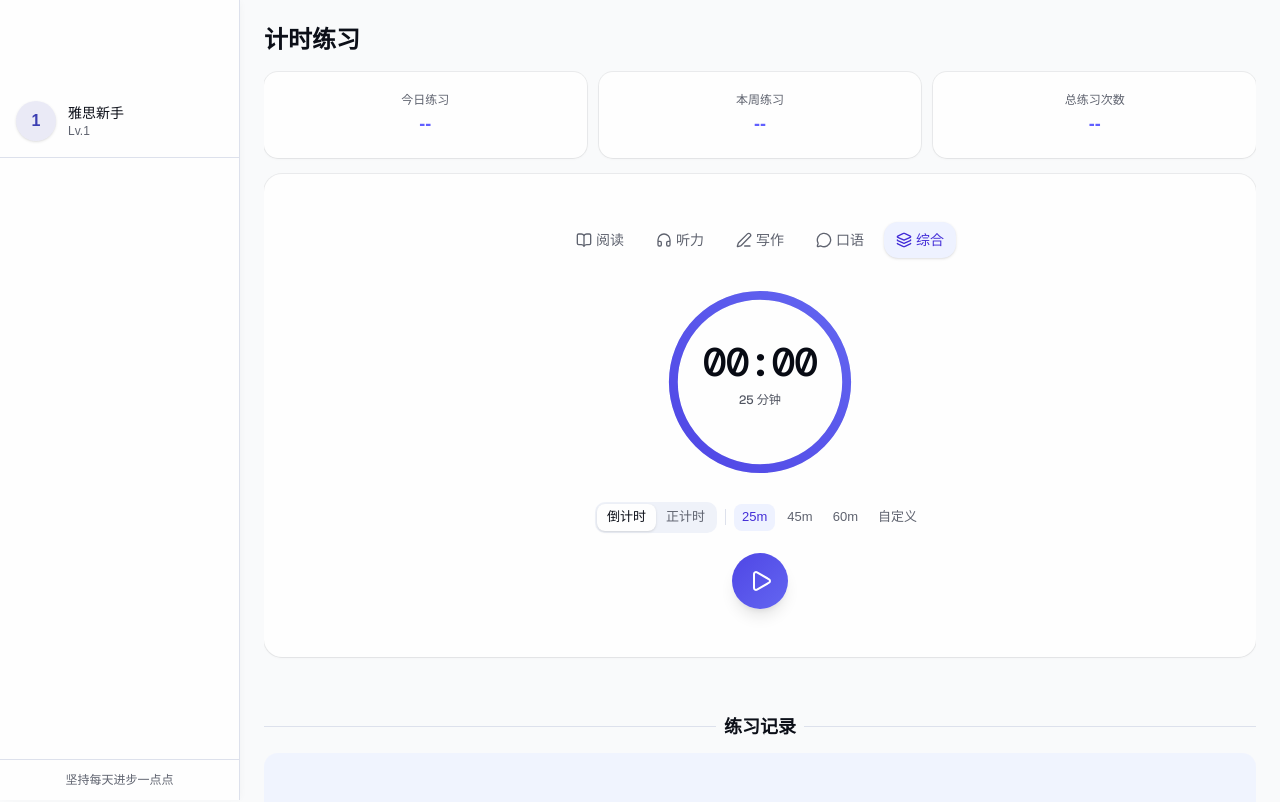
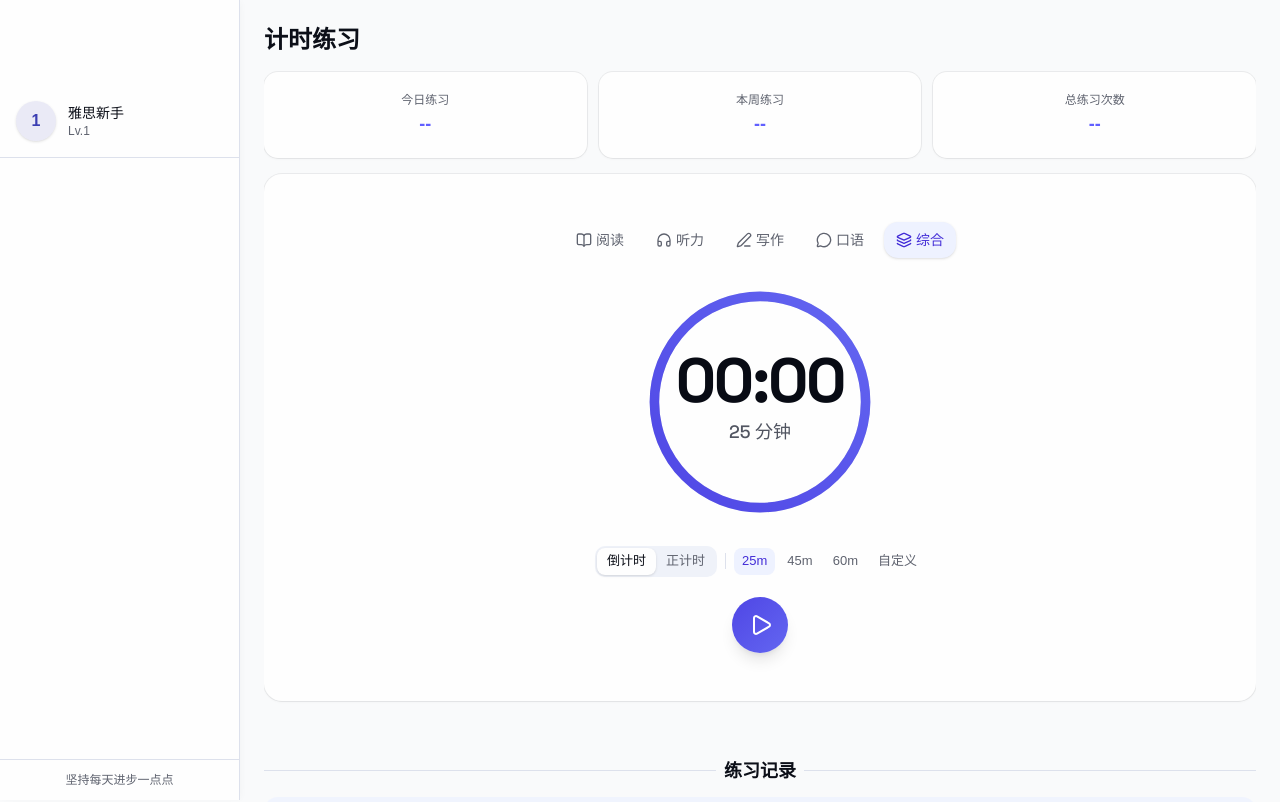
Before and after one commit to lizhuoheng917/ielts-tracker, a React (Vite) app: page /practice in a window 1280 px wide. Shown: the top 802 px of the page. Built offline with nearby package versions, Linux system fonts and the light colour scheme.

Commit message:
feat: Forest圆环风格计时器 - 增大圆环尺寸、优化字体Space Grotesk 52px粗体、状态文字居中

```diff
--- a/src/pages/TimerPractice.tsx
+++ b/src/pages/TimerPractice.tsx
@@ -216,7 +216,7 @@ function TimerSection() {
   const progress = mode === 'countdown' && totalSeconds > 0
     ? 1 - (remainingSeconds / totalSeconds)
     : 0
-  const radius = 78
+  const radius = 88
   const circumference = 2 * Math.PI * radius
   const strokeDashoffset = circumference * (1 - progress)
 
@@ -260,8 +260,8 @@ function TimerSection() {
           </div>
 
           {/* SVG 圆形进度环 */}
-          <div className="flex items-center justify-center mb-4 md:mb-5">
-            <svg width="180" height="180" viewBox="0 0 180 180" className="w-[160px] h-[160px] md:w-[200px] md:h-[200px]">
+          <div className="flex items-center justify-center mb-5 md:mb-6">
+            <svg width="200" height="200" viewBox="0 0 200 200" className="w-[180px] h-[180px] md:w-[240px] md:h-[240px]">
               <defs>
                 <linearGradient id={gradientId} x1="0%" y1="0%" x2="100%" y2="100%">
                   <stop offset="0%" stopColor={subjectConfig.gradientFrom} />
@@ -269,50 +269,50 @@ function TimerSection() {
                 </linearGradient>
               </defs>
               {/* 背景圆 */}
-              <circle cx="90" cy="90" r={radius} fill="none" stroke="oklch(0.93 0.01 270)" strokeWidth="8" strokeLinecap="round" />
+              <circle cx="100" cy="100" r={radius} fill="none" stroke="oklch(0.93 0.01 270)" strokeWidth="8" strokeLinecap="round" />
               {/* 进度圆 */}
               <circle
-                cx="90" cy="90" r={radius}
+                cx="100" cy="100" r={radius}
                 fill="none"
                 stroke={`url(#${gradientId})`}
                 strokeWidth="8"
                 strokeLinecap="round"
                 strokeDasharray={circumference}
                 strokeDashoffset={strokeDashoffset}
-                transform="rotate(-90 90 90)"
+                transform="rotate(-90 100 100)"
                 className="transition-all duration-1000 ease-linear"
                 style={{ opacity: mode === 'countdown' ? 1 : 0.2 }}
               />
               {/* 时间文字 */}
               <text
-                x="90" y="85"
+                x="100" y="100"
                 textAnchor="middle"
                 fill="oklch(0.15 0.02 270)"
-                fontSize="36"
-                fontFamily="'DM Mono', 'JetBrains Mono', ui-monospace, monospace"
-                fontWeight="500"
-                letterSpacing="-1"
+                fontSize="52"
+                fontFamily="'Space Grotesk', system-ui, sans-serif"
+                fontWeight="700"
+                letterSpacing="-2"
               >
                 {formatTimerDisplay(displaySeconds)}
               </text>
               {/* 状态文字 */}
               {isRunning && (
-                <text x="90" y="110" textAnchor="middle" fill={subjectConfig.gradientFrom} fontSize="11" fontFamily="'Space Grotesk', system-ui, sans-serif" fontWeight="500">
+                <text x="100" y="130" textAnchor="middle" fill={subjectConfig.gradientFrom} fontSize="15" fontFamily="'Space Grotesk', system-ui, sans-serif" fontWeight="500">
                   进行中
                 </text>
               )}
               {isPaused && (
-                <text x="90" y="110" textAnchor="middle" fill="#D97706" fontSize="11" fontFamily="'Space Grotesk', system-ui, sans-serif" fontWeight="500">
+                <text x="100" y="130" textAnchor="middle" fill="#D97706" fontSize="15" fontFamily="'Space Grotesk', system-ui, sans-serif" fontWeight="500">
                   已暂停
                 </text>
               )}
               {isFinished && (
-                <text x="90" y="110" textAnchor="middle" fill="#059669" fontSize="11" fontFamily="'Space Grotesk', system-ui, sans-serif" fontWeight="500">
+                <text x="100" y="130" textAnchor="middle" fill="#059669" fontSize="15" fontFamily="'Space Grotesk', system-ui, sans-serif" fontWeight="500">
                   已完成
                 </text>
               )}
               {!isRunning && !isPaused && !isFinished && (
-                <text x="90" y="110" textAnchor="middle" fill="oklch(0.45 0.02 270)" fontSize="11" fontFamily="'Space Grotesk', system-ui, sans-serif" fontWeight="500">
+                <text x="100" y="130" textAnchor="middle" fill="oklch(0.45 0.02 270)" fontSize="15" fontFamily="'Space Grotesk', system-ui, sans-serif" fontWeight="500">
                   {mode === 'countdown' ? `${presetMinutes} 分钟` : '正计时'}
                 </text>
               )}
```
